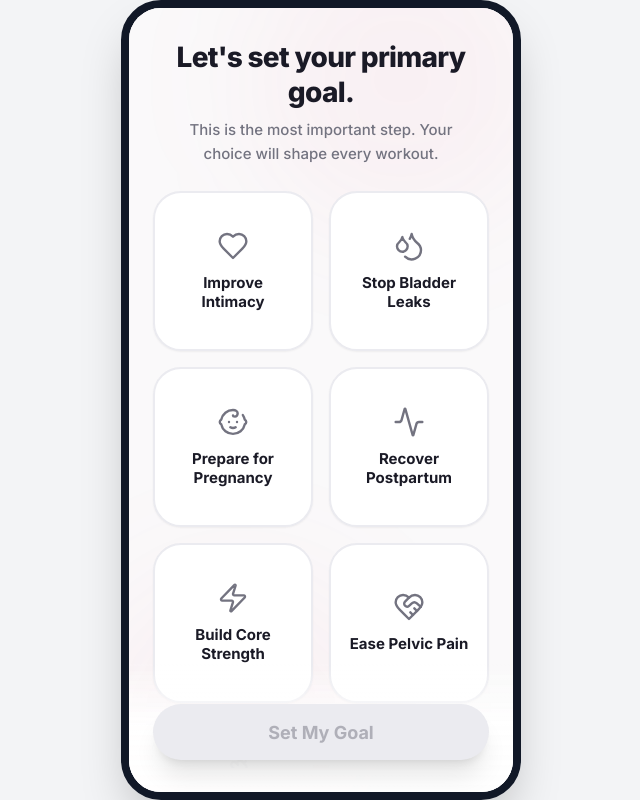
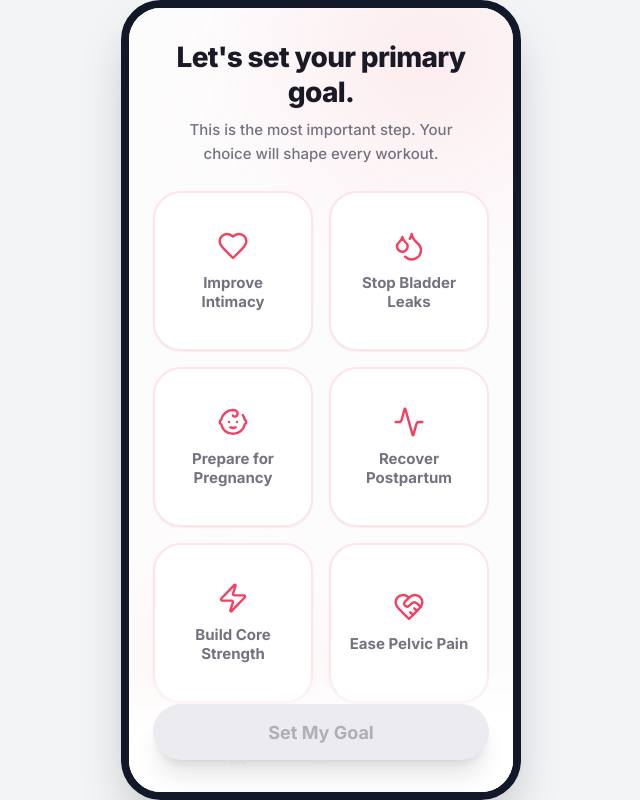
Before and after one commit to ismaelngoie/pelvicfloor, a Next.js app: page / in a window 1280 px wide. Both pictures are taken after a click on the button "Start My 5-Min Journey". Shown: the whole page, without its empty margins (319-959 px from the left). Built offline with nearby package versions, Linux system fonts and the light colour scheme.

Commit message:
Update SelectGoalScreen.js

```diff
--- a/components/SelectGoalScreen.js
+++ b/components/SelectGoalScreen.js
@@ -5,16 +5,73 @@ import {
   Baby, Activity, Zap, Droplets, HeartHandshake, Heart, Dumbbell, CheckCircle2
 } from 'lucide-react';
 
-// --- UNIFIED THEME DATA ---
+// --- DATA & THEME CONFIGURATION ---
+// Unified "Million Dollar" Rose Theme for all items
+const UNIFIED_THEME = {
+  color: "text-rose-500",
+  bg: "bg-rose-50",
+  border: "border-rose-100",
+  selectedBorder: "border-rose-500",
+  glow: "shadow-rose-200"
+};
+
 const goals = [
-  { id: 'intimacy', title: "Improve Intimacy", icon: <Heart size={32} strokeWidth={1.8} /> },
-  { id: 'leaks', title: "Stop Bladder Leaks", icon: <Droplets size={32} strokeWidth={1.8} /> },
-  { id: 'pregnancy', title: "Prepare for Pregnancy", icon: <Baby size={32} strokeWidth={1.8} /> },
-  { id: 'postpartum', title: "Recover Postpartum", icon: <Activity size={32} strokeWidth={1.8} /> },
-  { id: 'core', title: "Build Core Strength", icon: <Zap size={32} strokeWidth={1.8} /> },
-  { id: 'pain', title: "Ease Pelvic Pain", icon: <HeartHandshake size={32} strokeWidth={1.8} /> },
-  { id: 'fitness', title: "Support My Fitness", icon: <Dumbbell size={32} strokeWidth={1.8} /> },
-  { id: 'stability', title: "Boost Stability", icon: <Activity size={32} strokeWidth={1.8} /> },
+  // 1. Intimacy
+  {
+    id: 'intimacy',
+    title: "Improve Intimacy",
+    icon: <Heart size={32} strokeWidth={1.8} />,
+    ...UNIFIED_THEME
+  },
+  // 2. Leaks
+  {
+    id: 'leaks',
+    title: "Stop Bladder Leaks",
+    icon: <Droplets size={32} strokeWidth={1.8} />,
+    ...UNIFIED_THEME
+  },
+  // 3. Pregnancy
+  {
+    id: 'pregnancy',
+    title: "Prepare for Pregnancy",
+    icon: <Baby size={32} strokeWidth={1.8} />,
+    ...UNIFIED_THEME
+  },
+  // 4. Postpartum
+  {
+    id: 'postpartum',
+    title: "Recover Postpartum",
+    icon: <Activity size={32} strokeWidth={1.8} />,
+    ...UNIFIED_THEME
+  },
+  // 5. Core
+  {
+    id: 'core',
+    title: "Build Core Strength",
+    icon: <Zap size={32} strokeWidth={1.8} />,
+    ...UNIFIED_THEME
+  },
+  // 6. Pain
+  {
+    id: 'pain',
+    title: "Ease Pelvic Pain",
+    icon: <HeartHandshake size={32} strokeWidth={1.8} />,
+    ...UNIFIED_THEME
+  },
+  // 7. Fitness
+  {
+    id: 'fitness',
+    title: "Support My Fitness",
+    icon: <Dumbbell size={32} strokeWidth={1.8} />,
+    ...UNIFIED_THEME
+  },
+  // 8. Stability
+  {
+    id: 'stability',
+    title: "Boost Stability",
+    icon: <Activity size={32} strokeWidth={1.8} />,
+    ...UNIFIED_THEME
+  },
 ];
 
 export default function SelectGoalScreen({ onNext }) {
@@ -27,12 +84,12 @@ export default function SelectGoalScreen({ onNext }) {
   };
 
   return (
-    <div className="w-full h-full flex flex-col pt-8 px-5 pb-6 animate-fade-in relative bg-app-background/50">
+    <div className="w-full h-full flex flex-col pt-8 px-5 pb-6 animate-fade-in relative bg-white/50">
 
       {/* Background Decor */}
-      <div className="absolute top-0 left-0 w-full h-full overflow-hidden pointer-events-none z-0">
-        <div className="absolute top-[-10%] right-[-10%] w-[300px] h-[300px] bg-app-primary/5 rounded-full blur-3xl" />
-        <div className="absolute bottom-[-10%] left-[-10%] w-[300px] h-[300px] bg-app-primary/5 rounded-full blur-3xl" />
+      <div className="absolute top-0 left-0 w-full h-full overflow-hidden pointer-events-none z-0 opacity-40">
+        <div className="absolute top-[-10%] right-[-10%] w-[250px] h-[250px] bg-rose-200 rounded-full blur-[80px]" />
+        <div className="absolute bottom-[-10%] left-[-10%] w-[250px] h-[250px] bg-rose-100 rounded-full blur-[80px]" />
       </div>
 
       {/* Header */}
@@ -59,29 +116,27 @@ export default function SelectGoalScreen({ onNext }) {
                   relative flex flex-col items-center justify-center p-4 rounded-[28px] border-[2px]
                   transition-all duration-300 ease-out aspect-[1/1] outline-none shadow-sm active:scale-95
                   ${isSelected
-                    ? 'bg-white border-app-primary shadow-xl shadow-app-primary/20 scale-[1.05] z-20'
-                    : 'bg-white border-app-borderIdle hover:border-app-borderIdle/80 z-10'}
+                    ? `bg-white ${goal.selectedBorder} shadow-xl ${goal.glow} scale-[1.05] z-20`
+                    : `bg-white ${goal.border} hover:bg-rose-50/50 z-10`}
                 `}
               >
-                {/* Selected State: Inner Glow */}
-                {isSelected && (
-                  <div className="absolute inset-0 rounded-[26px] bg-gradient-to-br from-app-primary/5 to-transparent pointer-events-none" />
-                )}
+                {/* Subtle Background Tint (Visible on selection, faint otherwise) */}
+                <div className={`absolute inset-0 rounded-[26px] transition-opacity duration-300 ${goal.bg} pointer-events-none ${isSelected ? 'opacity-20' : 'opacity-0'}`} />
 
-                {/* Checkmark Badge */}
+                {/* Checkmark Badge - Only visible when selected */}
                 <div
-                  className={`absolute top-3 right-3 transition-all duration-300 ${isSelected ? 'opacity-100 scale-100' : 'opacity-0 scale-50'}`}
+                  className={`absolute top-3 right-3 transition-all duration-300 transform ${isSelected ? 'opacity-100 scale-100' : 'opacity-0 scale-50'}`}
                 >
-                  <CheckCircle2 size={24} className="fill-app-primary text-white" />
+                  <CheckCircle2 size={24} className={`fill-current ${goal.color} text-white`} />
                 </div>
 
                 {/* Icon */}
-                <div className={`mb-3 transition-all duration-300 transform ${isSelected ? 'scale-110 text-app-primary' : 'scale-100 text-app-textSecondary'}`}>
+                <div className={`mb-3 transition-all duration-300 transform ${isSelected ? 'scale-110' : 'scale-100'} ${goal.color}`}>
                    {goal.icon}
                 </div>
 
                 {/* Title */}
-                <span className={`text-[15px] font-bold text-center leading-tight transition-colors duration-300 ${isSelected ? 'text-app-primary' : 'text-app-textPrimary'}`}>
+                <span className={`text-[15px] font-bold text-center leading-tight transition-colors duration-300 ${isSelected ? 'text-app-textPrimary' : 'text-app-textSecondary'}`}>
                   {goal.title}
                 </span>
               </button>
@@ -97,7 +152,7 @@ export default function SelectGoalScreen({ onNext }) {
           disabled={!selectedId}
           className={`w-full h-14 font-bold text-[18px] rounded-full transition-all duration-300 shadow-xl
             ${selectedId
-              ? 'bg-app-primary text-white shadow-app-primary/30 animate-breathe active:scale-95 transform'
+              ? `bg-app-primary text-white shadow-app-primary/30 animate-breathe active:scale-95 transform`
               : 'bg-app-borderIdle text-app-textSecondary/50 cursor-not-allowed shadow-none'}
           `}
         >
```
